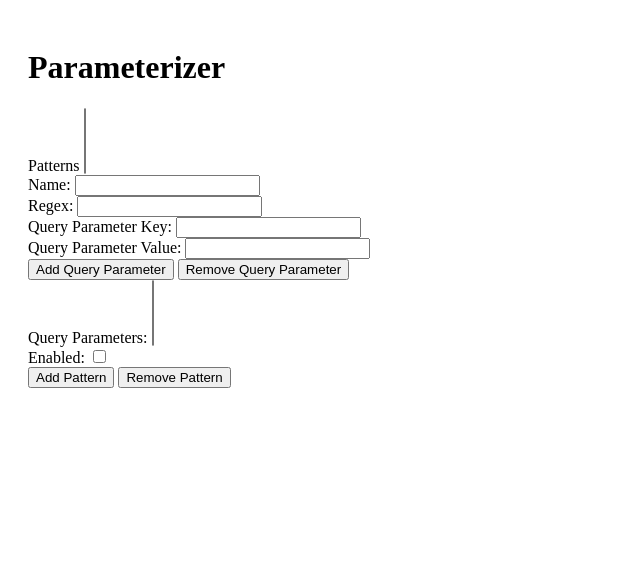
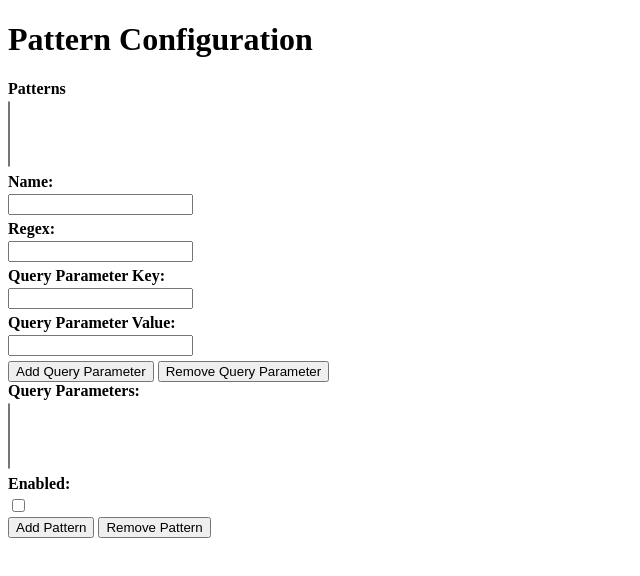
Before and after one commit to TrevorS/parameterizer, a browser extension: page app/options.html in a window 1280 px wide. Shown: the whole page, without its empty margins (0-640 px from the left). Drawn offline with Linux system fonts and the light colour scheme; files that its build step writes are made by us from their sources.

Commit message:
Very basic options styling.

```diff
--- a/app/options.html
+++ b/app/options.html
@@ -10,7 +10,7 @@
     <!-- endbuild -->
   </head>
   <body>
-    <h1>Parameterizer</h1>
+    <h1>Pattern Configuration</h1>
 
     <div class="input-group">
       <label for="patterns">Patterns</label>
--- a/app/styles/main.css
+++ b/app/styles/main.css
@@ -1,3 +1,10 @@
-body {
-  padding: 20px;
+.input-group > label {
+  display: block;
+  margin-bottom: 3px;
+  font-weight: bold;
 }
+
+.input-group > select,
+.input-group > input {
+  margin-bottom: 5px;
+}
```
